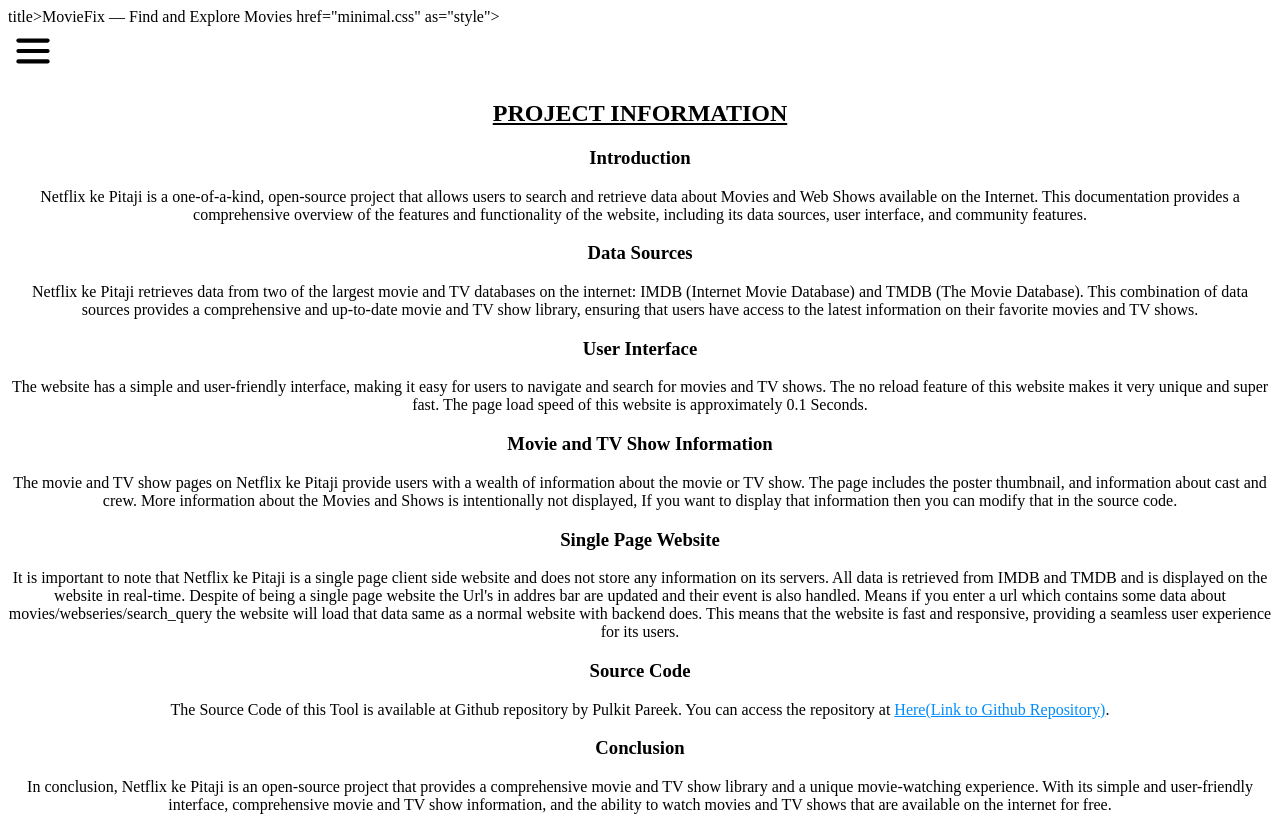
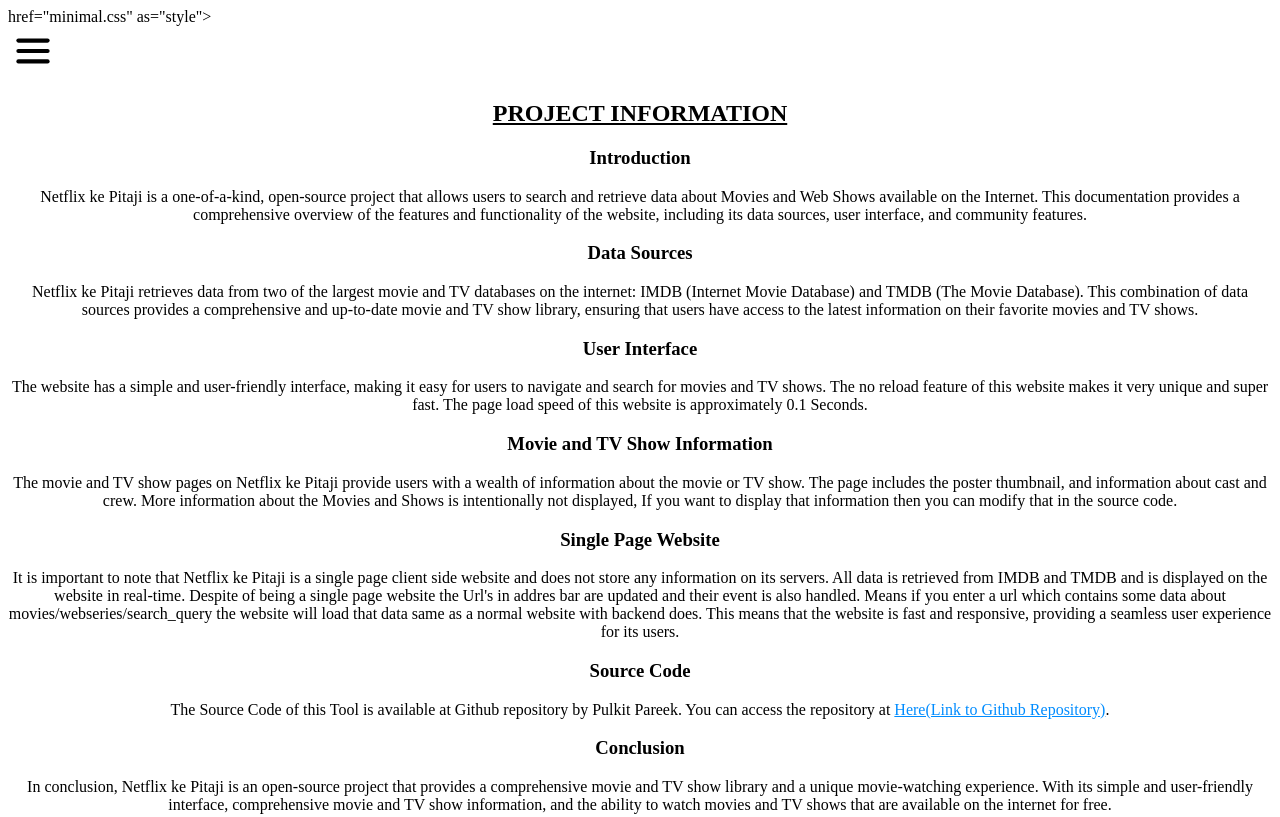
Before and after one commit to Rishu-xd/Netflix-ke-pitaji, a plain HTML site: page index.html in a window 1280 px wide. Shown: the top 817 px of the page. Drawn offline with Linux system fonts and the light colour scheme; some packages are replaced by stand-ins of ours; a script that the page names is missing.

Commit message:
Update index.html

```diff
--- a/index.html
+++ b/index.html
@@ -2,7 +2,7 @@
 <html lang="en">
 
 <head>
-  title>MovieFix — Find and Explore Movies</title>
+  <title>MovieFix — Find and Explore Movies</title>
 <meta name="description" content="MovieFix helps you find and explore movies, trailers, cast info, and more. Fast, clean, and private.">
 <meta name="keywords" content="movies, trailers, actors, moviefix, film info, imdb, explore movies">
 <meta name="author" content="Your Name or GitHub Username">
```
